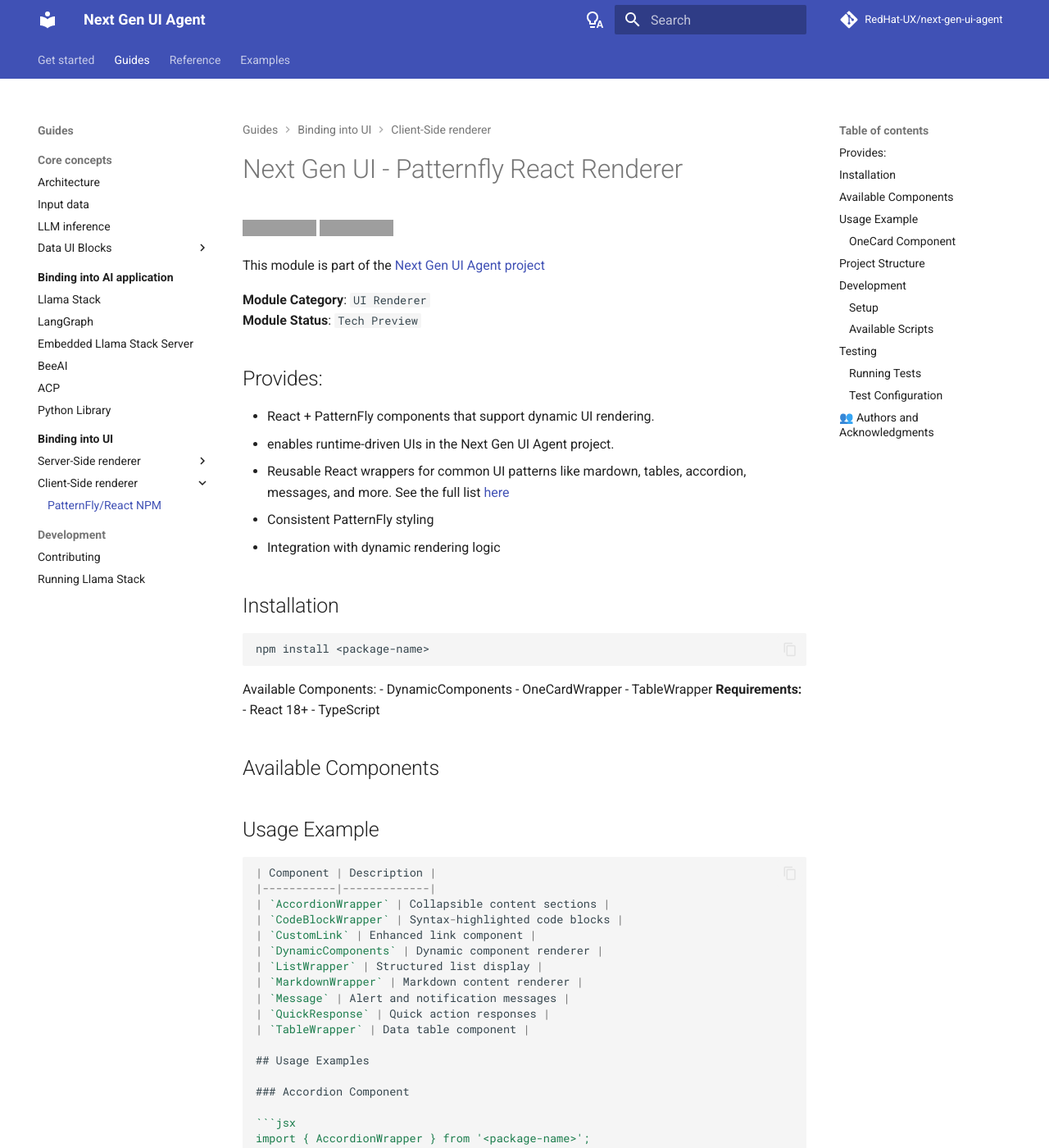
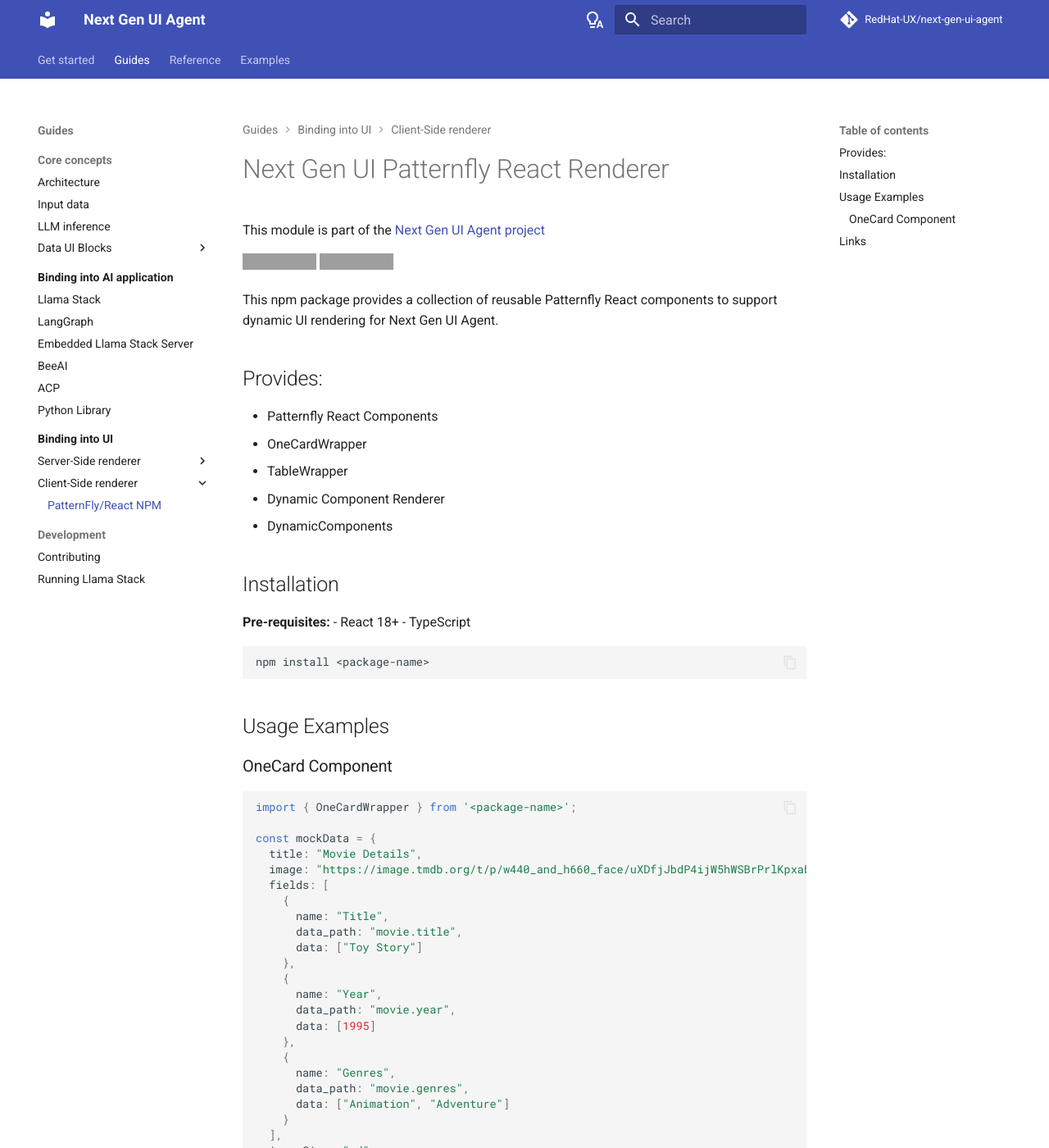
Before and after one commit to RedHat-UX/next-gen-ui-agent, an MkDocs documentation site: the page built from docs/guide/renderer/patternfly_npm.md, in a window 1280 px wide and 1400 px high. Shown: the whole window at 82% size. Built offline with MkDocs 1.6.1 and Material for MkDocs 9.7.7, drawn with Linux system fonts in a browser that asks for light colours; comment, search, counter and statistics services are not loaded; some of the changed text lies outside the part shown; grey boxes are pictures that could not be loaded.

Commit message:
(readme): updated readme

````diff
--- a/libs_js/next_gen_ui_react/README.md
+++ b/libs_js/next_gen_ui_react/README.md
@@ -1,66 +1,31 @@
-# Next Gen UI - Patternfly React Renderer
-
-[![Module Status](https://img.shields.io/badge/Module_Status-Tech_Preview-orange)](https://github.com/RedHat-UX/next-gen-ui-agent)
-[![Module Category](https://img.shields.io/badge/Module_Category-UI_Renderer-green)](https://github.com/RedHat-UX/next-gen-ui-agent)
+# Next Gen UI Patternfly React Renderer
 
 This module is part of the [Next Gen UI Agent project](https://github.com/RedHat-UX/next-gen-ui-agent)
 
-**Module Category**: `UI Renderer`
-**Module Status**: `Tech Preview`
+[![Module Category](https://img.shields.io/badge/Module_Category-UI_Renderer-green)](https://github.com/RedHat-UX/next-gen-ui-agent)
+[![Module Status](https://img.shields.io/badge/Module_Status-Tech_Preview-orange)](https://github.com/RedHat-UX/next-gen-ui-agent)
+
+This npm package provides a collection of reusable Patternfly React components to support dynamic UI rendering for Next Gen UI Agent.
 
 ## Provides:
 
-* React + PatternFly components that support dynamic UI rendering.
-* enables runtime-driven UIs in the Next Gen UI Agent project.
-* Reusable React wrappers for common UI patterns like mardown, tables, accordion, messages, and more. See the full list [here](#-available-components)
-* Consistent PatternFly styling
-* Integration with dynamic rendering logic
+* Patternfly React Components
+  - OneCardWrapper
+  - TableWrapper
+* Dynamic Component Renderer
+  - DynamicComponents
 
 ## Installation
+
+**Pre-requisites:**
+- React 18+
+- TypeScript
 
 ```bash
 npm install <package-name>
 ```
 
-Available Components:
-- DynamicComponents
-- OneCardWrapper
-- TableWrapper
-**Requirements:**
-- React 18+
-- TypeScript
-
-## Available Components
-
-## Usage Example
-```js
-| Component | Description |
-|-----------|-------------|
-| `AccordionWrapper` | Collapsible content sections |
-| `CodeBlockWrapper` | Syntax-highlighted code blocks |
-| `CustomLink` | Enhanced link component |
-| `DynamicComponents` | Dynamic component renderer |
-| `ListWrapper` | Structured list display |
-| `MarkdownWrapper` | Markdown content renderer |
-| `Message` | Alert and notification messages |
-| `QuickResponse` | Quick action responses |
-| `TableWrapper` | Data table component |
-
 ## Usage Examples
-
-### Accordion Component
-
-```jsx
-import { AccordionWrapper } from '<package-name>';
-
-function App() {
-  return (
-    <AccordionWrapper title="Click me">
-      <p>This is hidden content!</p>
-    </AccordionWrapper>
-  );
-}
-```
 
 ### OneCard Component
 
@@ -96,85 +61,7 @@
 }
 ```
 
-## Project Structure
-
-```
-libs_js/next_gen_ui_react/
-├── public/                    # Public static assets
-├── src/
-│   ├── components/           # Core reusable components
-│   ├── constants/            # Component mapping logic
-│   ├── test/
-│   │   └── components/       # Unit tests
-│   │   └── setup.ts         # Test configuration
-│   ├── index.tsx            # Entry point
-│   └── index.html           # HTML template
-├── vite.config.ts           # Vite configuration
-├── package.json             # Dependencies and scripts
-├── package-lock.json        # Lock file
-└── README.md               # This file
-```
-
-## Development
-
-### Setup
-
-```bash
-# Install dependencies
-npm install
-
-# Build the package
-npm run build  # Generates the package in /dist
-
-# Link for local development
-npm link dynamicui
-```
-
-### Available Scripts
-
-| Script | Description |
-|--------|-------------|
-| `npm run build` | Build the package for production |
-| `npm test` | Run tests in watch mode |
-| `npm run test:ci` | Run tests once (CI mode) |
-
-## Testing
-
-### Running Tests
-
-1. **Install Dependencies**
-   ```bash
-   npm install
-   ```
-   Installs all project dependencies, including the internal test setup package.
-
-2. **Run All Tests (Watch Mode)**
-   ```bash
-   npm test
-   ```
-   Starts Jest in watch mode, re-running relevant tests as you save changes.
-
-3. **Run Tests Once (CI Mode)**
-   ```bash
-   npm run test:ci
-   ```
-   Executes the entire test suite a single time without watching.
-
-4. **Run a Specific Test File**
-   ```bash
-   npm test -- src/test/components/ComponentName.test.tsx
-   ```
-   Or using the run keyword:
-   ```bash
-   npm run test -- src/test/components/ComponentName.test.tsx
-   ```
-
-### Test Configuration
-
-- **Global config**: Handled by `setupTests.ts` via internal npm package
-- **Test files**: Follow pattern `*.test.tsx` or `*.test.js`
-- **Location**: Placed in `tests/` folders
-
-## 👥 Authors and Acknowledgments
-
-Show your appreciation to those who have contributed to the project.
+## Links
+* [Documentation](https://redhat-ux.github.io/next-gen-ui-agent/guide/renderer/patternfly_npm/)
+* [Source Code](https://github.com/RedHat-UX/next-gen-ui-agent/tree/main/libs_js/next_gen_ui_react)
+* [Contributing](https://redhat-ux.github.io/next-gen-ui-agent/development/contributing/)
````
